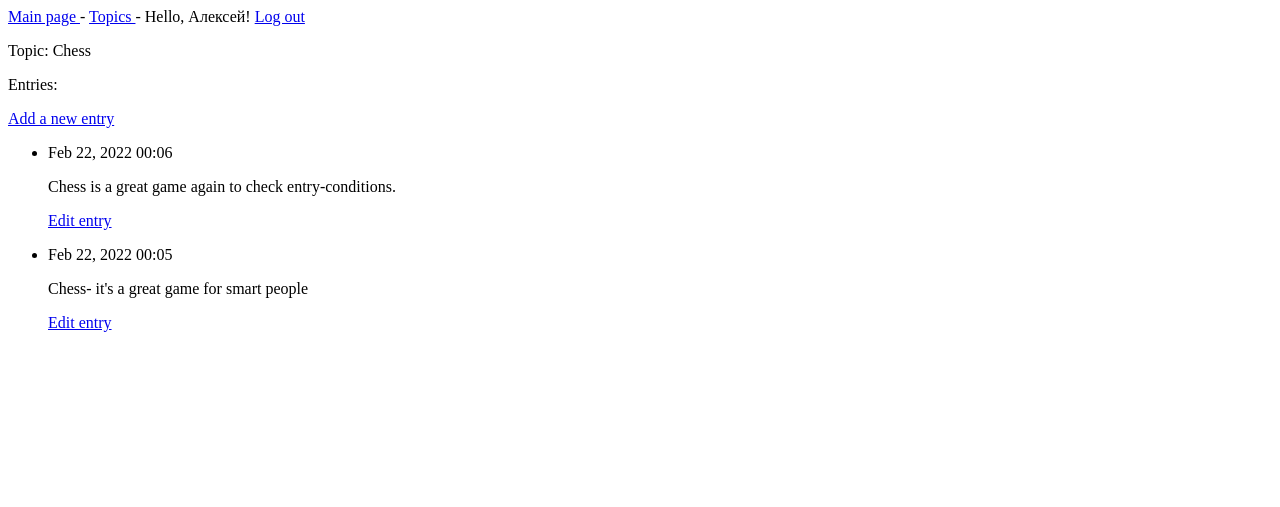
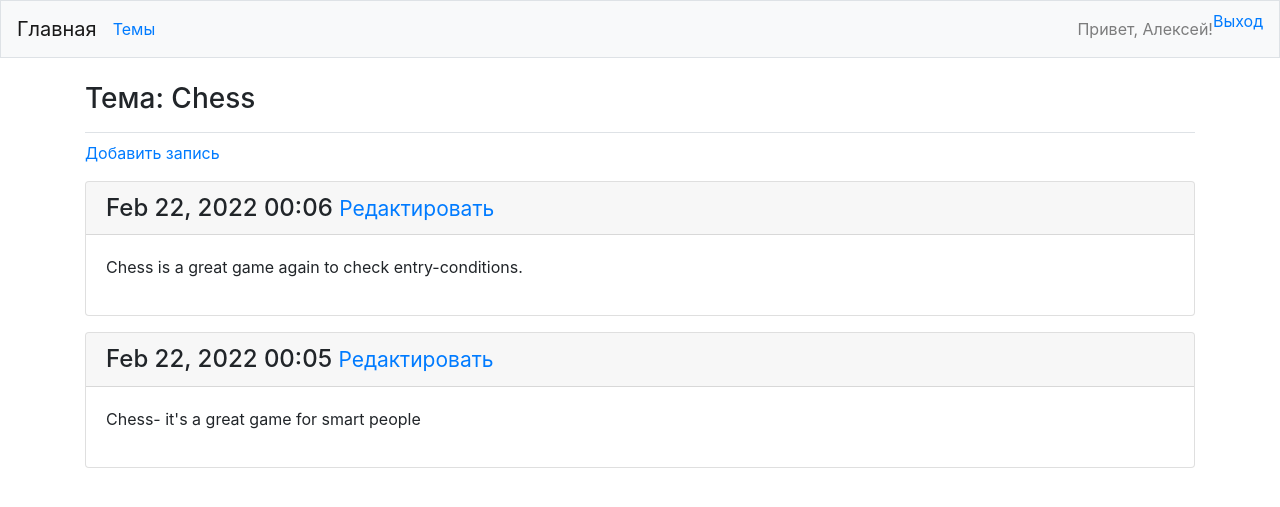
Before and after one commit to Krugger1982/Django_project, a Django app: page /topics/1/ in a window 1280 px wide. Shown: the top 507 px of the page. Run offline with Django 3.2, Linux system fonts and the light colour scheme; a user stored in the database is signed in; data comes from the database, SQL or seed files in the repository; both versions use the stored data as it was after the commit; some libraries are stand-ins or nearby versions.

Commit message:
оформление готово

```diff
--- a/learning_log/learning_logs/templates/learning_logs/base.html
+++ b/learning_log/learning_logs/templates/learning_logs/base.html
@@ -1,14 +1,63 @@
-<p>
-  <a href="{% url 'learning_logs:index' %}"> Main  page </a> -
-  <a href="{% url 'learning_logs:topics' %}"> Topics </a> -
-  {% if user.is_authenticated %}
-    Hello, {{user.first_name}}!
-	<a href="{% url 'users:logout' %}"> Log out </a>
-  {% else %}
-    <a href="{% url 'users:register' %}"> Register </a>
-    <a href="{% url 'users:login' %}"> Log in </a>
-  {% endif %}
-</p>
+{% load bootstrap4 %}
 
-{% block content %}
-{% endblock content %}
+<!doctype html>
+<html lang="en">
+  <head>
+    <meta charset="utf-8">
+    <meta name="viewport" content="width=device-width, initial-scale=1, shrink-to-fit=no">
+    <title>Журнал обучения</title>
+
+    {% bootstrap_css %}
+    {% bootstrap_javascript jquery='full' %}
+
+  </head>
+  <body>
+    <nav class="navbar navbar-expand-md navbar-light bg-light mb-4 border">
+      <a class="navbar-brand" href="{% url 'learning_logs:index' %}"> Главная </a>
+      <button class="navbar-toggler" type="button" data-toggle="colapse"
+          data-target="#navbarCollapse" aria-controls="navbarCollapse"
+          aria-expanded="false" aria-label="Toggle navigation">
+        <span class="navbar-toggler-icon"></span>
+      </button>
+      <div class="collapse navbar-collapse" id="navbarCollapse">
+        <ul class="navbar-nav mr-auto">
+          <li class="nav-item">
+            <a clas="nav-link" href="{% url 'learning_logs:topics' %}">
+              Темы
+            </a>
+          </li>
+        </ul>
+        <ul class="navbar-nav ml-auto">
+          {% if user.is_authenticated %}
+            <li class="nav-item">
+              <span class="navbar-text"> Привет, {{user.first_name}}! </span>
+            </li>
+            <li class="nav-item">
+              <a clas="nav-link" href="{% url 'users:logout' %}"> Выход  </a>
+            </li>
+          {% else %}
+            <li class="nav-item">
+              <a clas="nav-link" href="{% url 'users:register' %}"> Регистрация </a>
+            </li>
+            <li class="nav-item">
+              <a clas="nav-link" href="{% url 'users:login' %}"> Войти </a>
+            </li>
+          {% endif %}
+        </ul>
+      </div>
+    </nav>
+
+    <main role="main" class="container">
+      <div class="pb-2 mb-2 border-bottom">
+        {% block page_header %}
+        {% endblock page_header %}
+      </div>
+      <div>
+        {% block content %}
+        {% endblock content %}
+      </div>
+    </main>
+
+  </body>
+
+</html>
--- a/learning_log/learning_logs/templates/learning_logs/topic.html
+++ b/learning_log/learning_logs/templates/learning_logs/topic.html
@@ -1,25 +1,28 @@
 {% extends "learning_logs/base.html" %}
 
+{% block page_header %}
+  <h3> Тема: {{ topic }}  </h1>
+{% endblock page_header %}
 
 {% block content %}
 
-  <p> Topic: {{ topic }} </p>
-  <p> Entries: </p>
+  <a href="{% url 'learning_logs:new_entry' topic.id %}"> Добавить запись </a>
 
-  <a href="{% url 'learning_logs:new_entry' topic.id %}"> Add a new entry </a>
-
-  <ul>
+  <p>
     {% for entry in entries %}
-      <li>
-	    <p> {{ entry.date_added|date:'M d, Y H:i' }} </p>
-	    <p> {{ entry.text|linebreaks }} </p>
-		<p>
-		  <a href="{% url 'learning_logs:edit_entry' entry.id %}"> Edit entry </a>
-		</p>
-	  </li>
-	{% empty %}
-	  <li> No entries have been added for this topic yet </li>
-	{% endfor %}
-  </ul>
+      <div class="card mb-3">
+        <h4 class="card-header">
+          {{ entry.date_added|date:'M d, Y H:i' }}
+          <small>
+            <a href="{% url 'learning_logs:edit_entry' entry.id %}"> Редактировать </a>
+          </small>
+        </h4>
+        <div class="card-body">
+          {{ entry.text|linebreaks }}
+        </div>
+      </div>
+    {% empty %}
+	  <li> Пока здесь нет ни одной записи </li>
+	  {% endfor %}
 
 {% endblock content %}
--- a/learning_log/learning_logs/views.py
+++ b/learning_log/learning_logs/views.py
@@ -8,7 +8,6 @@ from django.http import Http404
 def index(request):
     """ Домашняя страница для приложения learning_logs
     """
-    print('hello, world!')
     return render(request, 'learning_logs/index.html')
 
 
--- a/learning_log/users/templates/registration/logged_out.html
+++ b/learning_log/users/templates/registration/logged_out.html
@@ -3,6 +3,6 @@
 
 {% block content %}
 
-  <p> You have been logged out. Thank you for visiting! </p>
+  <p> Вы вышли из своей учетной записи. До свидания! </p>
 
 {% endblock content %}
```
Also changed, not shown: learning_log/learning_logs/templates/learning_logs/index.html (+13 -6 lines), learning_log/learning_logs/templates/learning_logs/topics.html (+15 -9 lines), learning_log/users/templates/registration/login.html (+11 -4 lines), learning_log/db.sqlite3.
